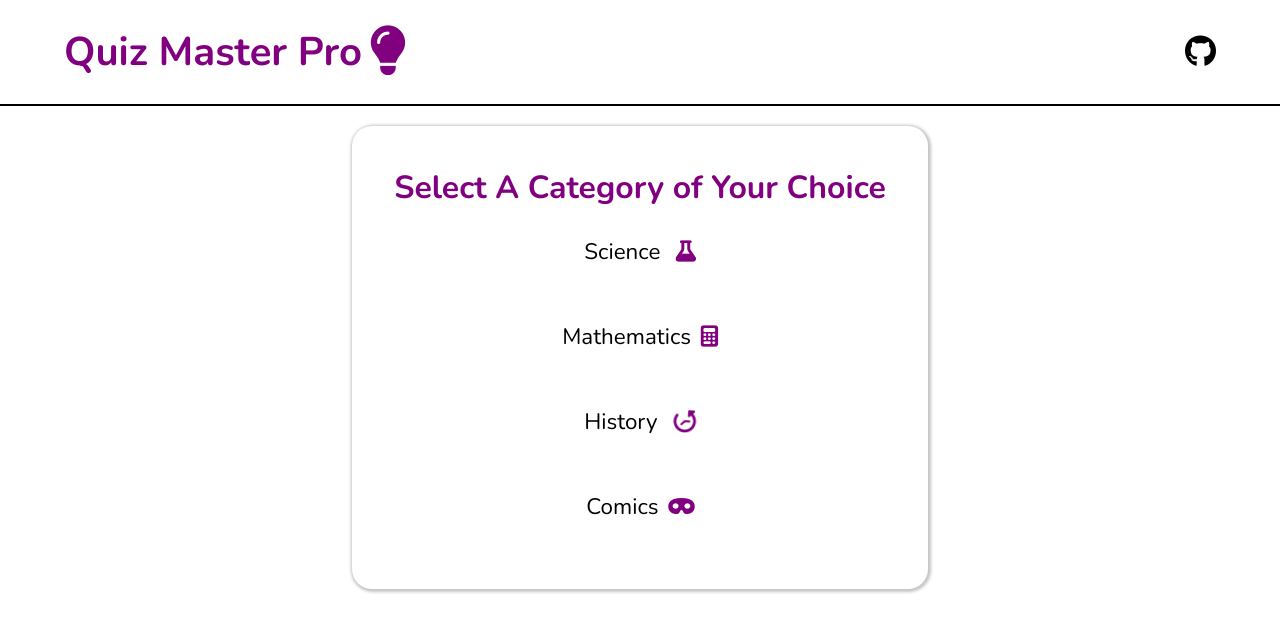
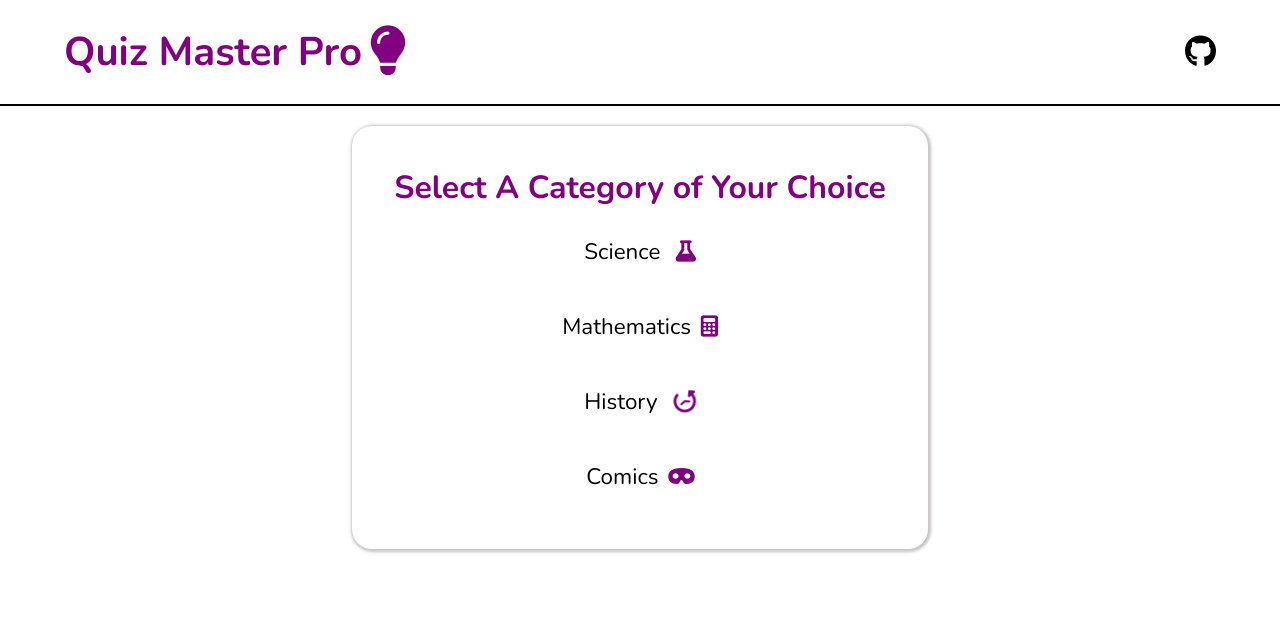
Before and after one commit to chrismbah/Quiz-Master, a React (Vite) app: page / in a window 1280 px wide. Shown: the top 632 px of the page. Built offline with nearby package versions, Linux system fonts and the light colour scheme.

Commit message:
Minor changes

```diff
--- a/src/components/Category/Category.css
+++ b/src/components/Category/Category.css
@@ -4,19 +4,22 @@
 }
 .select-options button{
     padding:12px;
-    margin: 5px 0 25px;
+    margin: 5px 0 15px;
     background:none;
     border:none;
     font-size:1.4rem;
     cursor:pointer;
     border-radius: 20px;
-    transition:.1s ease-in;
+    transition:.1s ease;
 
 }
 .select-options button:hover{
-  box-shadow: rgba(0, 0, 0, 0.1) 0px 4px 12px;
+    background-color: purple;
+    color: white;
 
-    transform:scale(.9)
+}
+.select-options button:hover i{
+    color: white;
 }
 .select-options button span{
     margin-right:10px
--- a/src/components/Category/Category.jsx
+++ b/src/components/Category/Category.jsx
@@ -2,38 +2,55 @@ import React, { useState } from "react";
 import "./Category.css";
 import { QuizApp } from "../../App";
 import { useContext } from "react";
+import { motion } from "framer-motion";
 
 export default function Category() {
-  const { setQuizState, quizCategory, setQuizCategory, setScore } =
-    useContext(QuizApp);
-  function handleClick(category) {
+  const { setQuizState, setQuizCategory, setScore } = useContext(QuizApp);
+  function changeCategory(category) {
     setQuizCategory(category);
     setQuizState("quiz");
   }
+  const Variants = {
+    hidden: { opacity: 0, y: 70 },
+    visible: {
+      opacity: 1,
+      y: 0,
+      transition: {
+        type: "spring",
+        stiffness: 200,
+        damping: 15,
+      },
+    },
+  };
   return (
     <div className="category">
-      <div className="box">
+      <motion.div
+        className="box"
+        initial="hidden"
+        animate="visible"
+        variants={Variants}
+      >
         <div className="select-text">
           <h2>Select A Category of Your Choice </h2>
         </div>
         <div className="select-options">
-          <button onClick={() => handleClick("science")}>
+          <button onClick={() => changeCategory("science")}>
             <span>Science </span> <i class="fa-solid fa-flask fa-bounce"></i>{" "}
           </button>
-          <button onClick={() => handleClick("maths")}>
+          <button onClick={() => changeCategory("maths")}>
             <span> Mathematics</span>
             <i class="fa-solid fa-calculator fa-bounce"></i>{" "}
           </button>
-          <button onClick={() => handleClick("history")}>
+          <button onClick={() => changeCategory("history")}>
             <span> History</span>{" "}
             <i class="fa-solid fa-clock-rotate-left fa-spin fa-spin-reverse"></i>{" "}
           </button>
-          <button onClick={() => handleClick("comics")}>
+          <button onClick={() => changeCategory("comics")}>
             <span> Comics</span>
             <i class="fa-solid fa-mask fa-bounce"></i>
           </button>
         </div>
-      </div>
+      </motion.div>
     </div>
   );
 }
```
